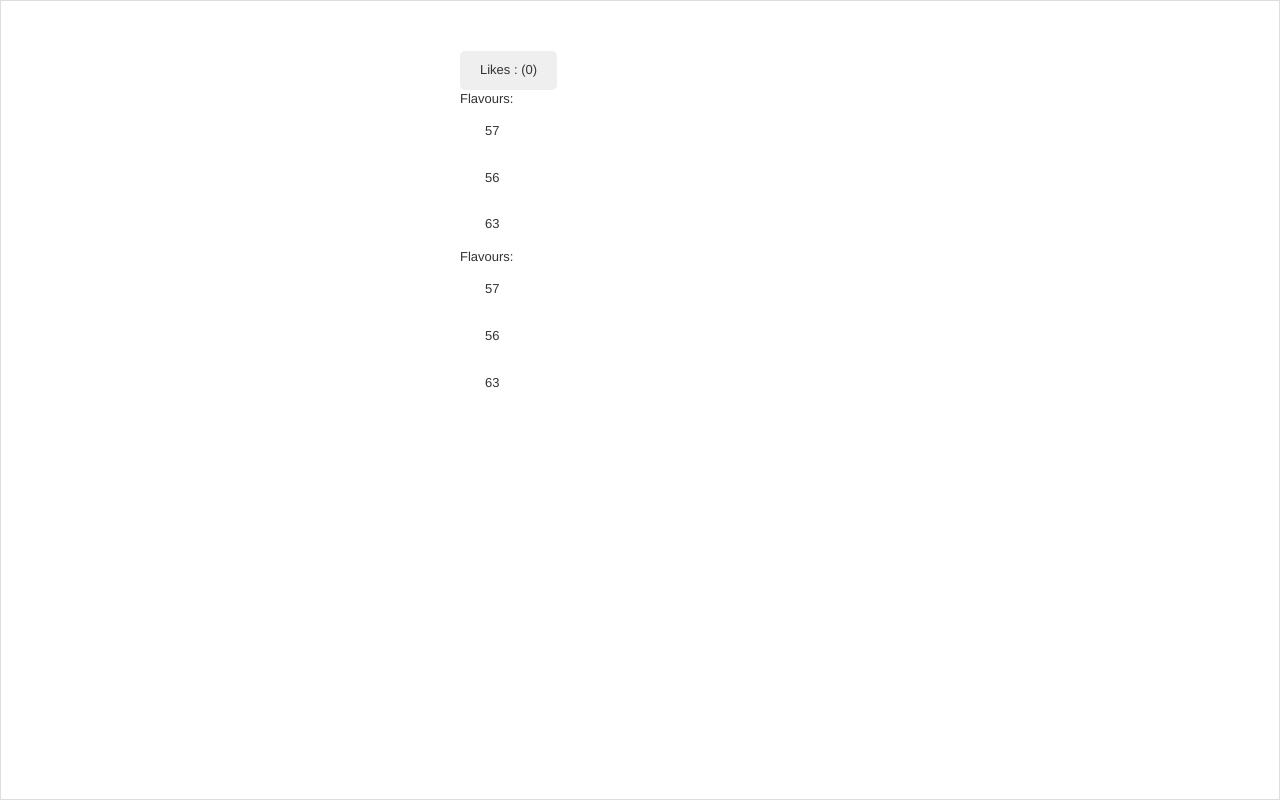
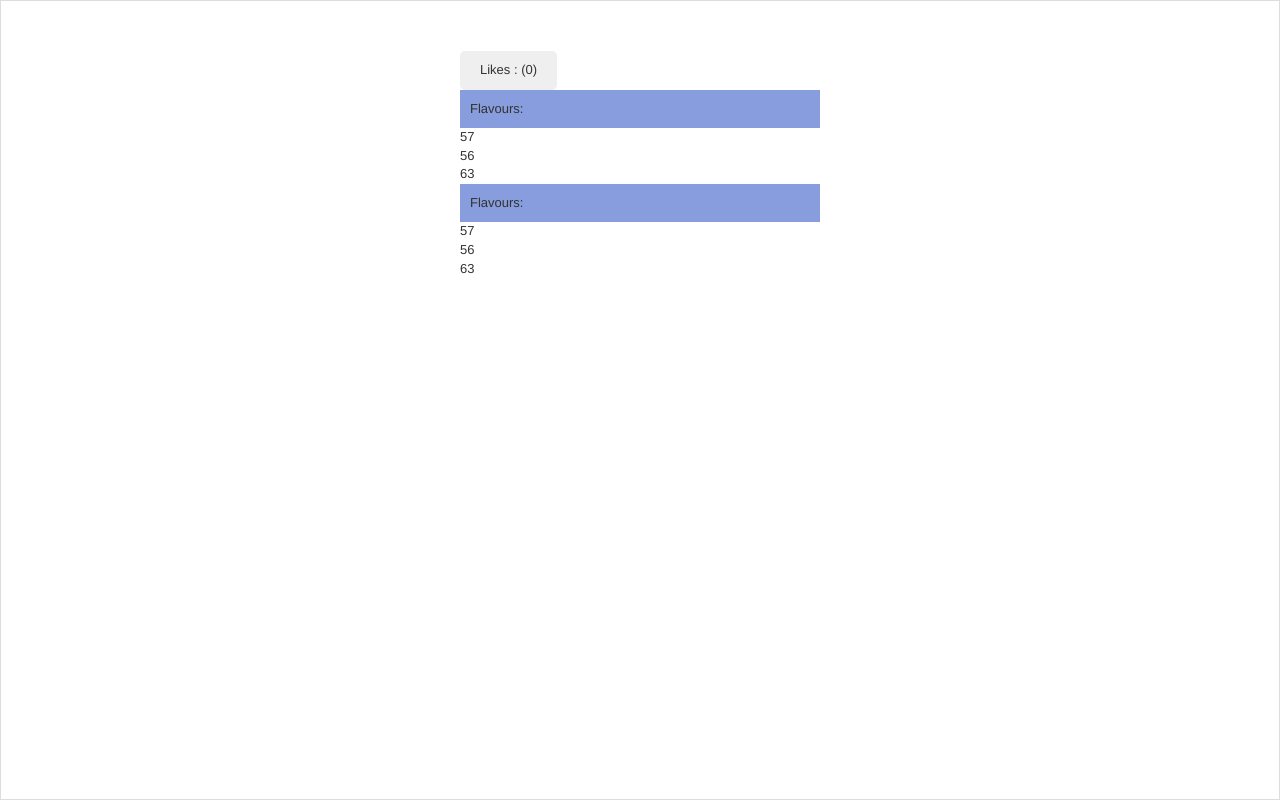
Before and after one commit to giolazzareschi/templaterjs, a website: page public/index.html in a window 1280 px wide. Drawn offline with Linux system fonts and the light colour scheme; files that its build step writes are made by us from their sources.

Commit message:
Binder for array interatcions parcial

```diff
--- a/dev/js/components/Templater.js
+++ b/dev/js/components/Templater.js
@@ -204,8 +204,11 @@ var Templater = Base.extend({
 	register_events : function(property, fn, dom){
 		var data = property.split(' '), event = data[0], selector = data.splice(1).join(' ').trim(), dom = dom !== undefined ? dom : this.dom;
 		try{
-			if( selector )
-				dom.querySelector( selector ).addEventListener(event, fn.bind(this), !1);
+			if( selector ){
+				var dd = dom.querySelectorAll( selector );
+				for(var i=0, qt=dd.length; i<qt; i++)
+					dd[ i ].addEventListener(event, fn.bind(this), !1);
+			}
 		}catch(e){
 			console.log( selector );
 			console.log( e );
--- a/dev/js/screens/List.js
+++ b/dev/js/screens/List.js
@@ -12,6 +12,14 @@ var List = Templater.extend({
 		});
 
 		this.likes.render( this.elements.likes_wrapper );
+
+		this.items = new ListItem({
+			template_data : {
+				pizzas : this.template_data.pizzas
+			}
+		});
+
+		this.items.render( this.elements.list_here );
 	},
 
 	reactions : {
@@ -23,24 +31,18 @@ var List = Templater.extend({
 		}
 	},
 
+	events : {
+		'click .btn-delete-item' : function(e){
+			var el = e.srcElement || e.target;
+
+			console.log( this.template_data.pizzas[ el.getAttribute('pizza-index') ].flavours[el.getAttribute('flavour-index')] );
+		}
+	},
+
 	template : '' +
 		'<ul class="list-wrapper">'+
-
-		'<div id="likes_wrapper"></div>' +
-
-		'{{#each pizzas}}'+
-			'<div class="todo-list">'+
-				'<label>Flavours:</label>'+
-				'<ul>'+
-				'{{#each flavours}}'+
-					'<li>'+
-						'<span><input value="{{this}}" /></span>'+
-					'</li>'+
-				'{{/each}}'+
-				'</ul>'+
-			'</div>'+
-		'{{/each}}'+
-
+			'<div id="likes_wrapper"></div>' +
+			'<div id="list_here"></div>'+
 		'</ul>'
 
 });
--- /dev/null
+++ b/dev/js/screens/ListItem.js
@@ -0,0 +1,19 @@
+var ListItem = Templater.extend({
+
+	type : 'ListItem',
+
+	template : ''+
+		'<div>'+
+			'{{#each pizzas}}'+
+			'<div class="todo-list">'+
+				'<label>Flavours:</label>'+
+				'{{#each flavours}}'+
+					'<li>'+
+						'{{this}}'+
+					'</li>'+
+				'{{/each}}'+
+			'</div>'+
+			'{{/each}}'+
+		'</div>'
+
+});
--- a/dev/styl/List.styl
+++ b/dev/styl/List.styl
@@ -8,6 +8,19 @@
 		border-radius: 5px
 
 	.todo-list
+		label
+			padding: 10px 0 10px 10px
+			display: block
+			background-color: #879ddd
+
 		ul
 			li
-				padding: 14px 14px 14px 25px
+				margin: 0px 0px 0px 20px
+				padding: 10px
+
+				&:nth-child(odd)
+					background-color: #ccc
+
+				.btn-delete-item
+					margin-left: 20px
+					padding: 5px
```
Also changed, not shown: dev/grunt/styl.css, public/build/concat.js, public/build/min.css.
